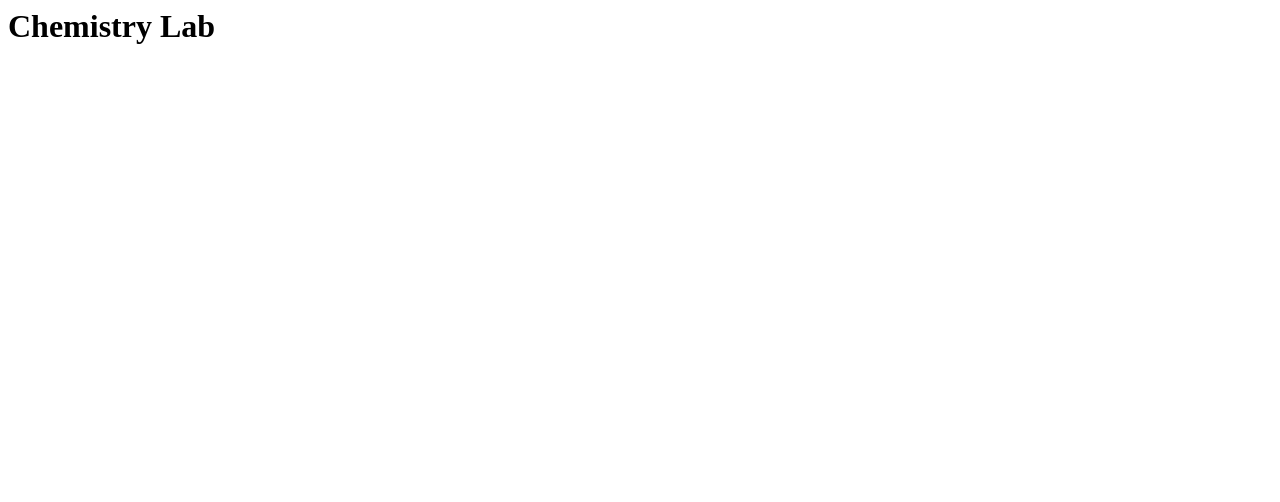
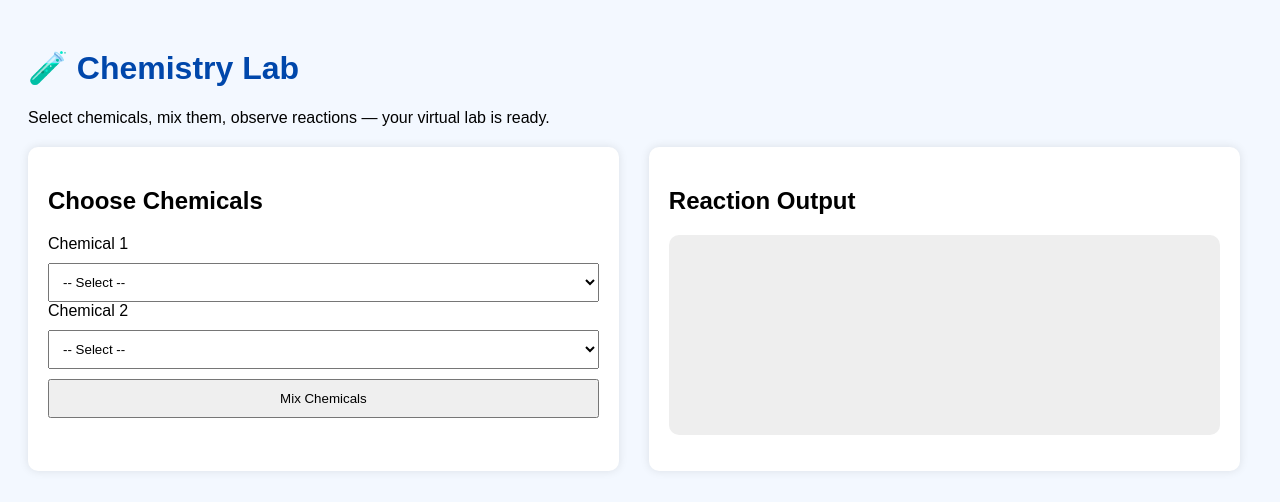
Before and after one commit to HN-01/Dlab-mvp, a plain HTML site: page chemistry.html in a window 1280 px wide. Drawn offline with Linux system fonts and the light colour scheme.

Commit message:
chemistry.html

```diff
--- a/chemistry.html
+++ b/chemistry.html
@@ -1 +1,122 @@
-<h1>Chemistry Lab</h1>
+<!DOCTYPE html>
+<html lang="en">
+<head>
+    <meta charset="UTF-8">
+    <title>Chemistry Lab – Dlab</title>
+    <style>
+        body {
+            font-family: Arial, sans-serif;
+            background: #f3f8ff;
+            padding: 20px;
+        }
+        h1 {
+            color: #0047ab;
+        }
+        .container {
+            display: flex;
+            gap: 30px;
+            margin-top: 20px;
+        }
+        .panel {
+            width: 45%;
+            padding: 20px;
+            background: white;
+            border-radius: 10px;
+            box-shadow: 0 0 10px rgba(0,0,0,0.1);
+        }
+        select, button {
+            padding: 10px;
+            margin-top: 10px;
+            width: 100%;
+        }
+        #resultBox {
+            width: 100%;
+            height: 200px;
+            border-radius: 10px;
+            margin-top: 10px;
+            background: #eee;
+        }
+    </style>
+</head>
+<body>
+
+<h1>🧪 Chemistry Lab</h1>
+<p>Select chemicals, mix them, observe reactions — your virtual lab is ready.</p>
+
+<div class="container">
+
+    <!-- Left Panel -->
+    <div class="panel">
+        <h2>Choose Chemicals</h2>
+
+        <label>Chemical 1</label>
+        <select id="chem1">
+            <option value="">-- Select --</option>
+            <option value="acid">Acid</option>
+            <option value="base">Base</option>
+            <option value="water">Water</option>
+            <option value="salt">Salt</option>
+            <option value="alcohol">Alcohol</option>
+        </select>
+
+        <label>Chemical 2</label>
+        <select id="chem2">
+            <option value="">-- Select --</option>
+            <option value="acid">Acid</option>
+            <option value="base">Base</option>
+            <option value="water">Water</option>
+            <option value="salt">Salt</option>
+            <option value="alcohol">Alcohol</option>
+        </select>
+
+        <button onclick="mix()">Mix Chemicals</button>
+    </div>
+
+    <!-- Right Panel -->
+    <div class="panel">
+        <h2>Reaction Output</h2>
+        <div id="resultBox"></div>
+        <p id="reactionText"></p>
+    </div>
+
+</div>
+
+<script>
+function mix() {
+    const c1 = document.getElementById("chem1").value;
+    const c2 = document.getElementById("chem2").value;
+    const box = document.getElementById("resultBox");
+    const text = document.getElementById("reactionText");
+
+    if (!c1 || !c2) {
+        alert("Please select both chemicals.");
+        return;
+    }
+
+    let color = "lightgray";
+    let result = "No reaction.";
+
+    if (c1 === "acid" && c2 === "base" || c1 === "base" && c2 === "acid") {
+        color = "lightgreen";
+        result = "Neutralization! A salt + water is formed.";
+    }
+    else if (c1 === "water" && c2 === "salt" || c1 === "salt" && c2 === "water") {
+        color = "#a3c4f3";
+        result = "Salt dissolved in water.";
+    }
+    else if (c1 === "alcohol" && c2 === "water" || c1 === "water" && c2 === "alcohol") {
+        color = "#ffeed5";
+        result = "Alcohol + water mix partially.";
+    }
+    else if (c1 === c2) {
+        color = "#dcdcdc";
+        result = "Both chemicals are the same. No reaction.";
+    }
+
+    box.style.background = color;
+    text.innerHTML = result;
+}
+</script>
+
+</body>
+</html>
```
